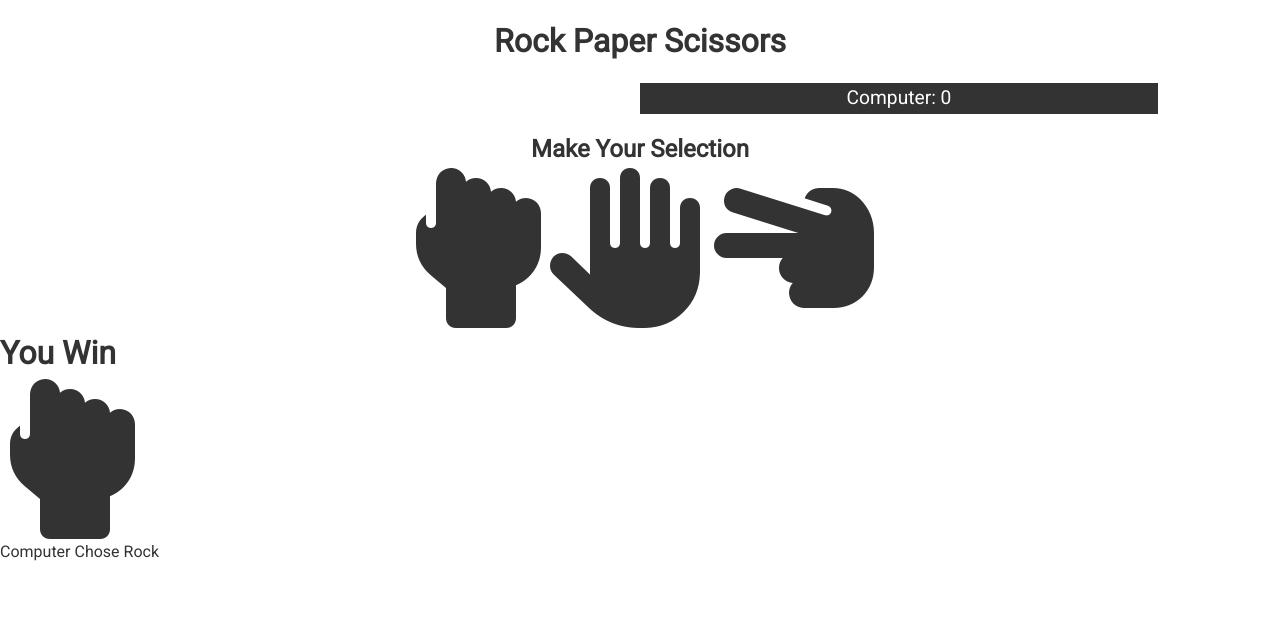
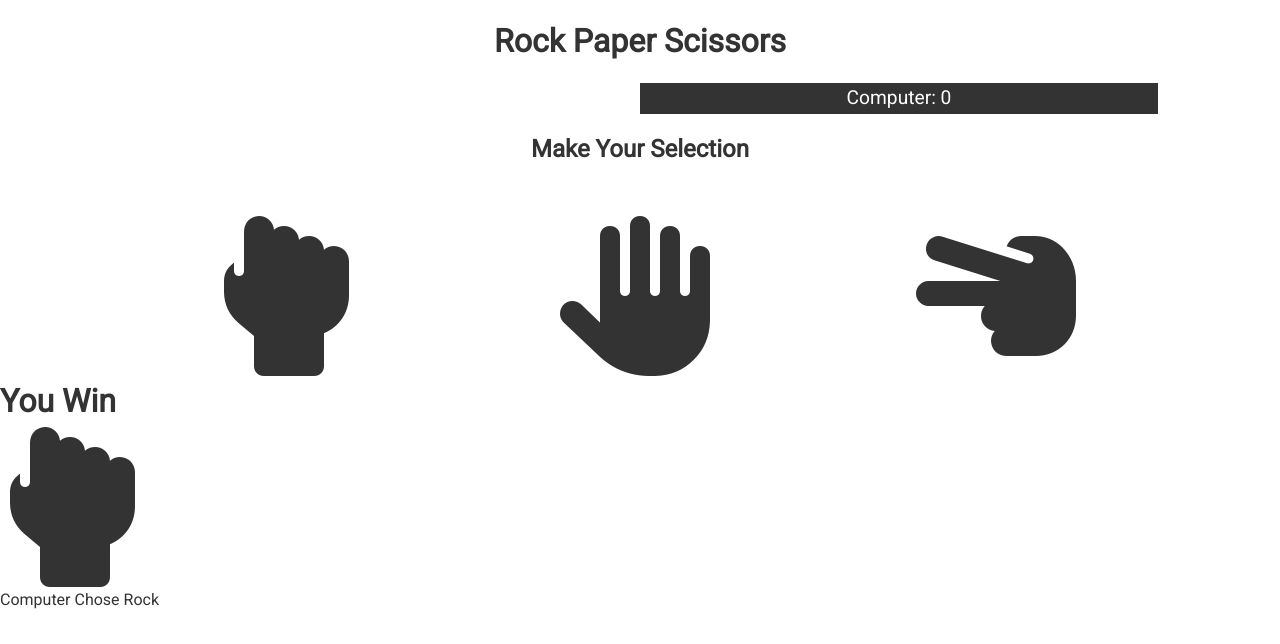
Before and after one commit to arpitthakur/Rock-Paper-Scissor, a plain HTML site: page index.html in a window 1280 px wide. Drawn offline with Linux system fonts and the light colour scheme.

Commit message:
styling choices in style.css

```diff
--- a/style.css
+++ b/style.css
@@ -62,3 +62,12 @@ body{
 .score p:last-child {
   background:var(--dark-color);
 }
+.choices{
+  display:grid;
+  grid-template-columns:repeat(3, 1fr);
+  grid-gap:2rem;
+  margin-top:3rem;
+  text-align:center;
+
+
+}
```
